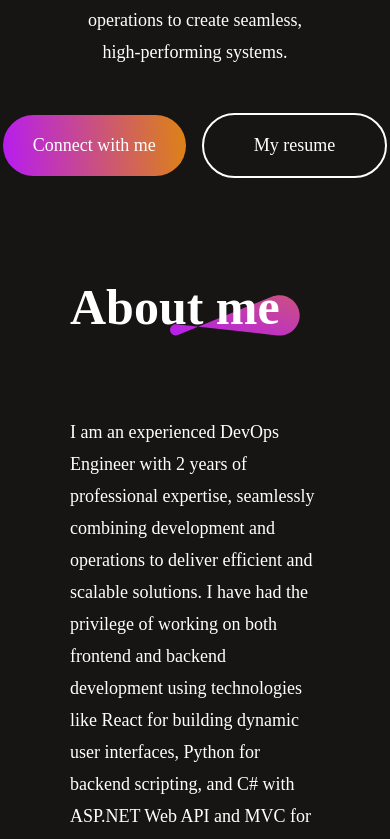
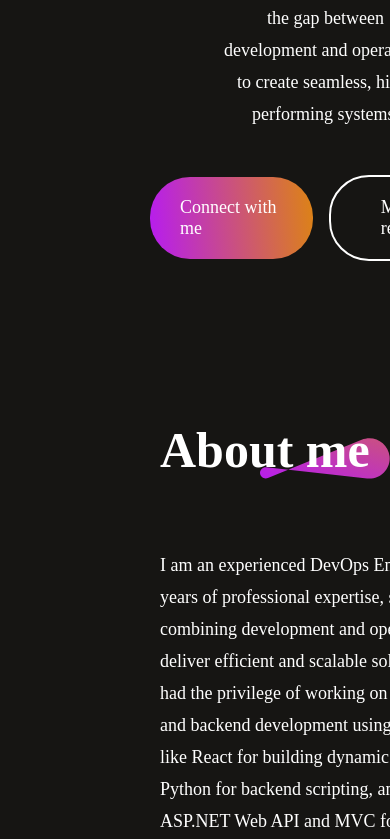
Before and after one commit to nurudeen2432/Portfolio-Web-Page, a React (Vite) app in the folder portfolio-react/: page / in a window 390 px wide. Shown: the part 1157-1996 px from the top of the page. Built offline with nearby package versions, Linux system fonts and the light colour scheme; a web font is replaced by a local one.

Commit message:
fixed mobile view

```diff
--- a/portfolio-react/src/Components/About/About.css
+++ b/portfolio-react/src/Components/About/About.css
@@ -167,10 +167,12 @@ background-clip: text;
 
 @media(max-width:768px){
    .about{
-    gap: 80px;
+    gap: 70px;
     margin: 50px 70px;
     align-items: start;
-
+    width: 90%;
+    max-width: 600px;
+    padding: 30px 90px;
    }
    .about-title h1{
     font-size: 50px;
--- a/portfolio-react/src/Components/Contact/Contact.css
+++ b/portfolio-react/src/Components/Contact/Contact.css
@@ -5,6 +5,7 @@
     justify-content: center;
     gap: 80px;
     margin: 80px 170px;
+
 }
 
 .contact-title{
@@ -128,6 +129,7 @@
         gap: 30px;
         margin: 30px 20px;
         align-items: flex-start;
+
     }
     .contact-title h1 {
         padding: 0;
@@ -177,6 +179,9 @@
         gap:50px;
         margin: 50px 70px;
         align-items: start;
+        width: 90%;
+        max-width: 600px;
+        padding: 30px 30px;
     }
     .contact-title h1{
      padding: 0;
--- a/portfolio-react/src/Components/Hero/Hero.css
+++ b/portfolio-react/src/Components/Hero/Hero.css
@@ -66,6 +66,11 @@ border: 2px solid white;
 }
 
 @media(max-width:768px){
+    #home.hero {
+        width: 90%; /* Adjust width as needed */
+        max-width: 600px; /* Optional: limit the max width */
+        padding: 30px 150px; /* Optional: Add padding inside the container */
+    }
     .hero img{
         margin-top: 120px;
         width: 260px;
@@ -104,6 +109,8 @@ border: 2px solid white;
     }
 }
 @media(max-width:375px){
+
+
     .hero img {
     margin-top: 80px;
     width: 200px;
--- a/portfolio-react/src/Components/MyWork/MyWork.css
+++ b/portfolio-react/src/Components/MyWork/MyWork.css
@@ -110,6 +110,9 @@
        gap: 50px;
        margin: 50px 70px;
        align-items: start;
+       width: 90%;
+       max-width: 600px;
+       padding: 30px 40px;
 
     }
     .mywork-title h1{
--- a/portfolio-react/src/Components/Services/Services.css
+++ b/portfolio-react/src/Components/Services/Services.css
@@ -84,6 +84,9 @@
         align-items: start;
         gap:70px;
         margin: 20px 70px;
+        width: 90%;
+        max-width: 600px;
+        padding: 30px 30px;
     }
     .services-title h1{
         padding: 0;
```
